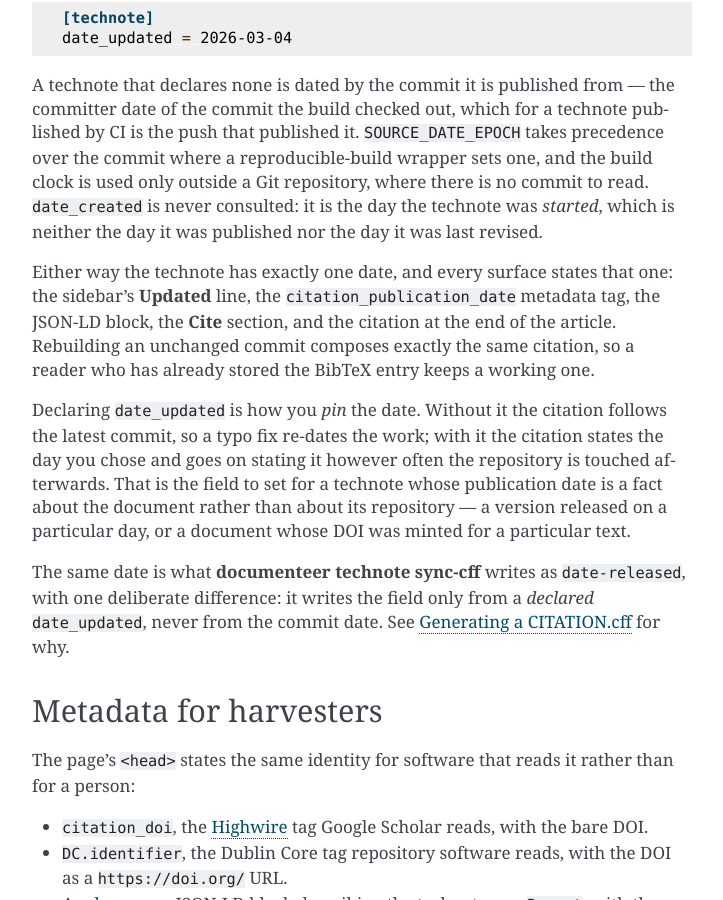
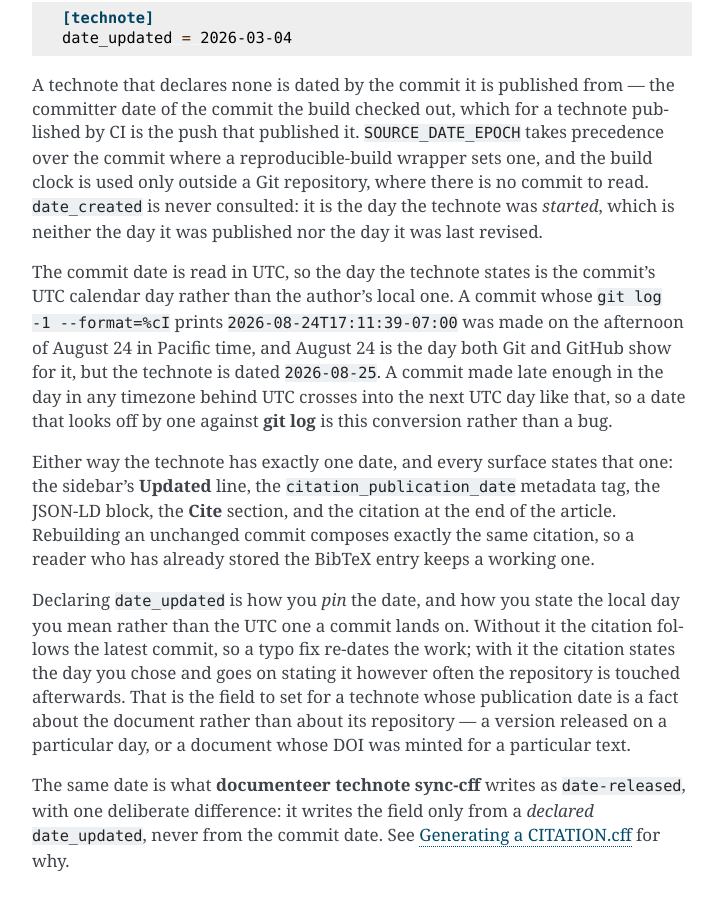
Before and after one commit to lsst-sqre/documenteer, a Sphinx documentation site: the page built from docs/technotes/citations.rst, in a window 1280 px wide and 900 px high, scrolled down 3280 px. Shown: the whole window, without its empty margins (388-1111 px from the left). Built offline with Sphinx 7.4.7, drawn with Linux system fonts in a browser that asks for light colours; pages that are not in the unit, such as notebooks, are missing from menus.

Commit message:
Say that the commit date is read in UTC
The technote date fallback reads the published commit's committer date
and every surface states its UTC calendar day, so a commit made late in
the day west of Greenwich dates the technote to the next day and reads
as an off-by-one against git log. "Where the date comes from" now says
so, with the concrete Pacific-afternoon case.

Key decisions:
- The worked example is the real demo-run-5 case
  (2026-08-24T17:11:39-07:00 published as 2026-08-25), so the reader can
  match it against their own `git log -1 --format=%cI`.
- Generalized "after 17:00 Pacific" to "late enough in the day in any
  timezone behind UTC" — the Pacific cutoff moves between PDT and PST.
- tn105.rst gets the UTC day as a clause on the sentence that already
  carries the cross-reference to technote-citation-date, rather than a
  second cross-reference; citation-file.rst is left alone because its
  one cross-reference at the date-released entry already defers here.
  The explanation is written once.
- The pinning paragraph now names stating a local day as the second
  thing date_updated buys you, alongside pinning against later commits.

Next-iteration notes:
- None. Docs-only; no changelog fragment, since no shipped wording was
  wrong — the unreleased DM-55889 commit-date fragment stays as written.

Closes #516

```diff
--- a/docs/technotes/citations.rst
+++ b/docs/technotes/citations.rst
@@ -130,10 +130,14 @@ A technote that declares none is dated by the commit it is published from — th
 ``SOURCE_DATE_EPOCH`` takes precedence over the commit where a reproducible-build wrapper sets one, and the build clock is used only outside a Git repository, where there is no commit to read.
 ``date_created`` is never consulted: it is the day the technote was *started*, which is neither the day it was published nor the day it was last revised.
 
+The commit date is read in UTC, so the day the technote states is the commit's UTC calendar day rather than the author's local one.
+A commit whose ``git log -1 --format=%cI`` prints ``2026-08-24T17:11:39-07:00`` was made on the afternoon of August 24 in Pacific time, and August 24 is the day both Git and GitHub show for it, but the technote is dated ``2026-08-25``.
+A commit made late enough in the day in any timezone behind UTC crosses into the next UTC day like that, so a date that looks off by one against :command:`git log` is this conversion rather than a bug.
+
 Either way the technote has exactly one date, and every surface states that one: the sidebar's **Updated** line, the ``citation_publication_date`` metadata tag, the JSON-LD block, the **Cite** section, and the citation at the end of the article.
 Rebuilding an unchanged commit composes exactly the same citation, so a reader who has already stored the BibTeX entry keeps a working one.
 
-Declaring ``date_updated`` is how you *pin* the date.
+Declaring ``date_updated`` is how you *pin* the date, and how you state the local day you mean rather than the UTC one a commit lands on.
 Without it the citation follows the latest commit, so a typo fix re-dates the work; with it the citation states the day you chose and goes on stating it however often the repository is touched afterwards.
 That is the field to set for a technote whose publication date is a fact about the document rather than about its repository — a version released on a particular day, or a document whose DOI was minted for a particular text.
 
--- a/docs/technotes/lint/tn105.rst
+++ b/docs/technotes/lint/tn105.rst
@@ -140,7 +140,7 @@ The registered date, and the date the technote is cited by
 ==========================================================
 
 A technote that declares ``[technote] date_updated`` is cited by that date.
-A technote that declares none is cited by the commit it is published from — its citation is dated either way; see :ref:`technote-citation-date`.
+A technote that declares none is cited by the commit it is published from, by that commit's UTC calendar day — its citation is dated either way; see :ref:`technote-citation-date`.
 So the registered date is **not** a gap to be closed, and TN105 never raises a finding about it.
 What it does is mention the registered date at the end of a finding that already exists, for the technote that declares no ``date_updated``: the author is reading the record anyway, and ``date_updated`` is the field that pins the citation to one day rather than letting it follow the latest commit.
 
```
